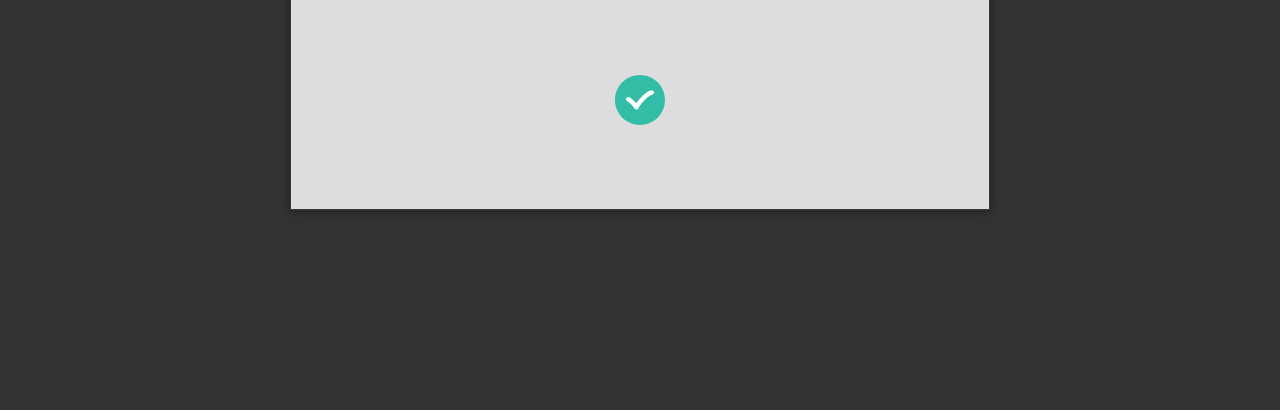
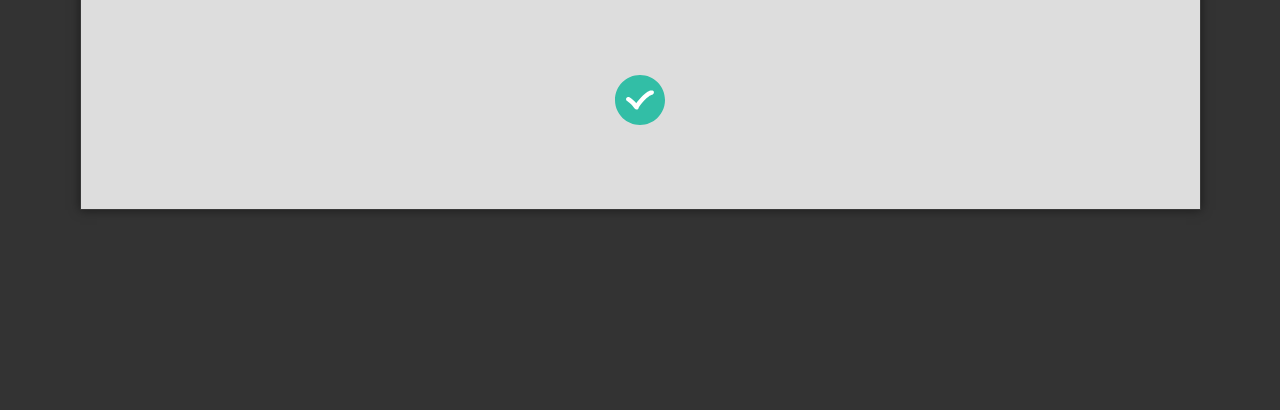
Before and after one commit to ibrahimcanbaz/vue-flashcards, a website: page index.html in a window 1280 px wide. Shown: the part 390-800 px from the top of the page. Drawn offline with nearby package versions, Linux system fonts and the light colour scheme; a web font is replaced by a local one.

Commit message:
style changes

```diff
--- a/style.css
+++ b/style.css
@@ -29,8 +29,7 @@ article.flashcard {
   margin: 0px auto;
   border: 1px rgba(255, 255, 255, 0.03) solid;
   box-shadow: 0px 0px 10px rgba(0, 0, 0, 0.5);
-  width: 90%;
-  max-width: 700px;
+  width: 95%;
   height: 100%;
   max-height: 400px;
 }
```
